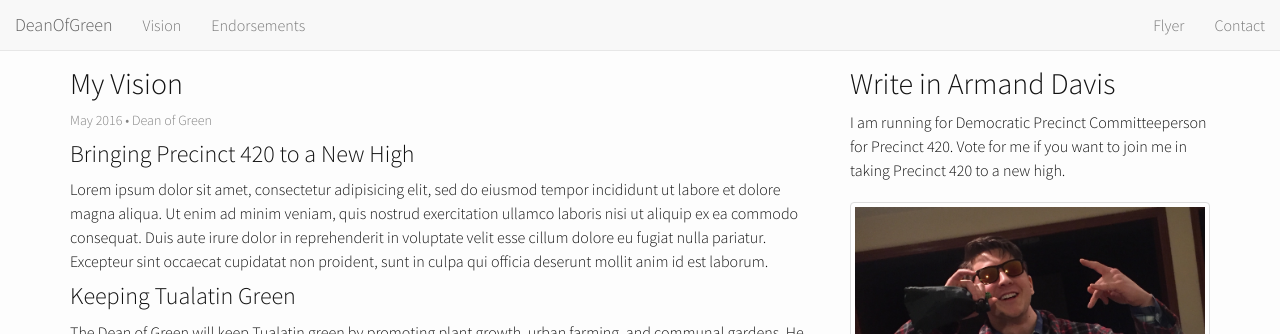
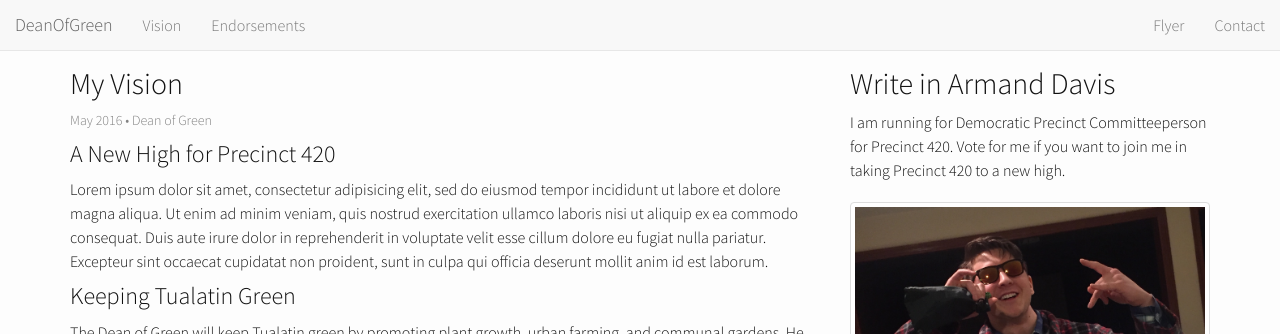
Before and after one commit to deanofgreen/deanofgreen.github.io, a Jekyll site: the page built from vision.md, in a window 1280 px wide. Shown: the top 334 px of the page. Built offline with Jekyll 4.4.1, drawn with Linux system fonts in a browser that asks for light colours; nearby versions of some CDN libraries.

Commit message:
Fix stupid pedantic capitalization problem

```diff
--- a/vision.md
+++ b/vision.md
@@ -4,7 +4,7 @@ layout: post
 date: 2016-05-11
 ---
 
-### Bringing Precinct 420 to a New High
+### A New High for Precinct 420
 
 Lorem ipsum dolor sit amet, consectetur adipisicing elit, sed do eiusmod tempor incididunt ut labore et dolore magna aliqua. Ut enim ad minim veniam, quis nostrud exercitation ullamco laboris nisi ut aliquip ex ea commodo consequat. Duis aute irure dolor in reprehenderit in voluptate velit esse cillum dolore eu fugiat nulla pariatur. Excepteur sint occaecat cupidatat non proident, sunt in culpa qui officia deserunt mollit anim id est laborum.
 
```
